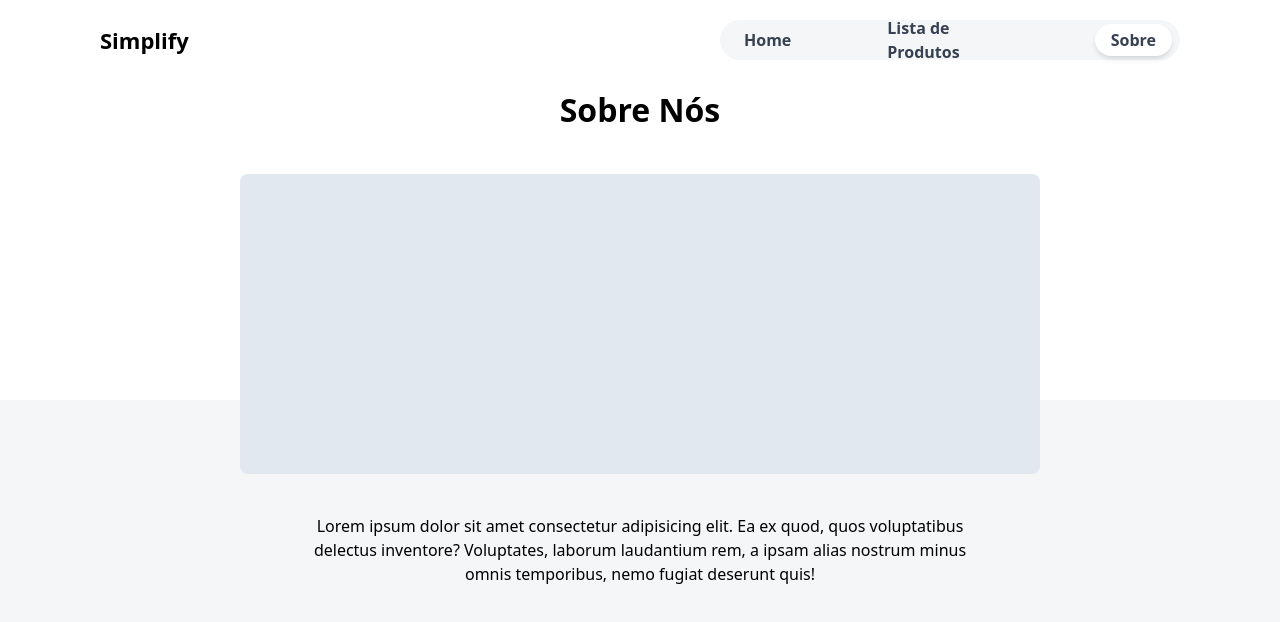
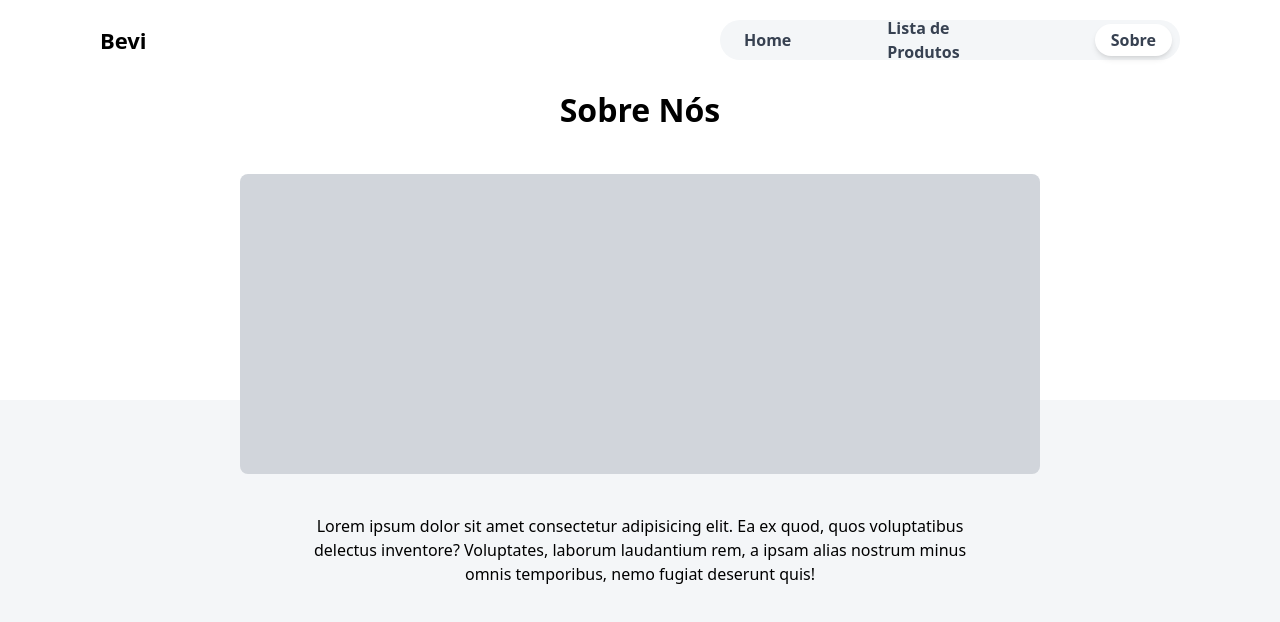
Before and after one commit to Emaus-Leonardo/Crud-Products, a React (Vite) app: page /about in a window 1280 px wide. Shown: the top 622 px of the page. Built offline with nearby package versions, Linux system fonts and the light colour scheme.

Commit message:
ajuste no nome e na cor dos quadrados da page sobre

```diff
--- a/index.html
+++ b/index.html
@@ -4,7 +4,7 @@
     <meta charset="UTF-8" />
     <link rel="icon" type="image/svg+xml" href="" />
     <meta name="viewport" content="width=device-width, initial-scale=1.0" />
-    <title>Simplify Crud Bevi</title>
+    <title>Bevi Crud</title>
   </head>
   <body>
     <div id="root"></div>
--- a/src/components/Header/index.jsx
+++ b/src/components/Header/index.jsx
@@ -22,7 +22,7 @@ function Header() {
           to="/"
           className="max-w-[200px]"
           onClick={handleLogoClick}>
-          <p className={`text-[22px] font-bold text-black ${linkPressionado === "/" ? "active" : ""}`}>Simplify</p>
+          <p className={`text-[22px] font-bold text-black ${linkPressionado === "/" ? "active" : ""}`}>Bevi</p>
         </Link>
         <nav className="hidden xl:flex lg:flex gap-x-16 font-semibold cursor-pointer bg-[#F4F6F8] rounded-full p-2 w-[460px] h-[40px] items-center justify-center">
           <Link
--- a/src/components/Pages/About/index.jsx
+++ b/src/components/Pages/About/index.jsx
@@ -9,7 +9,7 @@ function AboutPage() {
                     <div>
                         <h1 className='text-[32px] font-bold'>Sobre Nós</h1>
                     </div>
-                    <div className='md:w-[800px] w-[450px] h-[300px] bg-slate-200 rounded-lg'></div>
+                    <div className='md:w-[800px] w-[450px] h-[300px] bg-[#D1D5DB] rounded-lg'></div>
 
                     <p className='px-5 text-center'>Lorem ipsum dolor sit amet consectetur adipisicing elit. Ea ex quod, quos voluptatibus delectus inventore? Voluptates, laborum laudantium rem, a ipsam alias nostrum minus omnis temporibus, nemo fugiat deserunt quis!</p>
                 </div>
--- a/src/components/Pages/Home/index.jsx
+++ b/src/components/Pages/Home/index.jsx
@@ -22,10 +22,10 @@ export default function HomePage() {
             </div>
 
               <div className="hidden md:grid md:grid-cols-2 justify-center items-center gap-5">
-                <div className="w-[160px] h-[200px] lg:w-[200px] lg:h-[250px] bg-gray-300 rounded-lg"></div>
-                <div className="w-[160px] h-[160px] lg:w-[200px] lg:h-[200px] bg-gray-300 rounded-lg mt-16"></div>
-                <div className="w-[160px] h-[160px] lg:w-[200px] lg:h-[200px] bg-gray-300 rounded-lg mb-16"></div>
-                <div className="w-[160px] h-[200px] lg:w-[200px] lg:h-[250px] bg-gray-300 rounded-lg"></div>
+                <div className="w-[160px] h-[200px] lg:w-[200px] lg:h-[250px] bg-[#D1D5DB] rounded-lg"></div>
+                <div className="w-[160px] h-[160px] lg:w-[200px] lg:h-[200px] bg-[#D1D5DB] rounded-lg mt-16"></div>
+                <div className="w-[160px] h-[160px] lg:w-[200px] lg:h-[200px] bg-[#D1D5DB] rounded-lg mb-16"></div>
+                <div className="w-[160px] h-[200px] lg:w-[200px] lg:h-[250px] bg-[#D1D5DB] rounded-lg"></div>
               </div>
             </div>
         </div>
```
